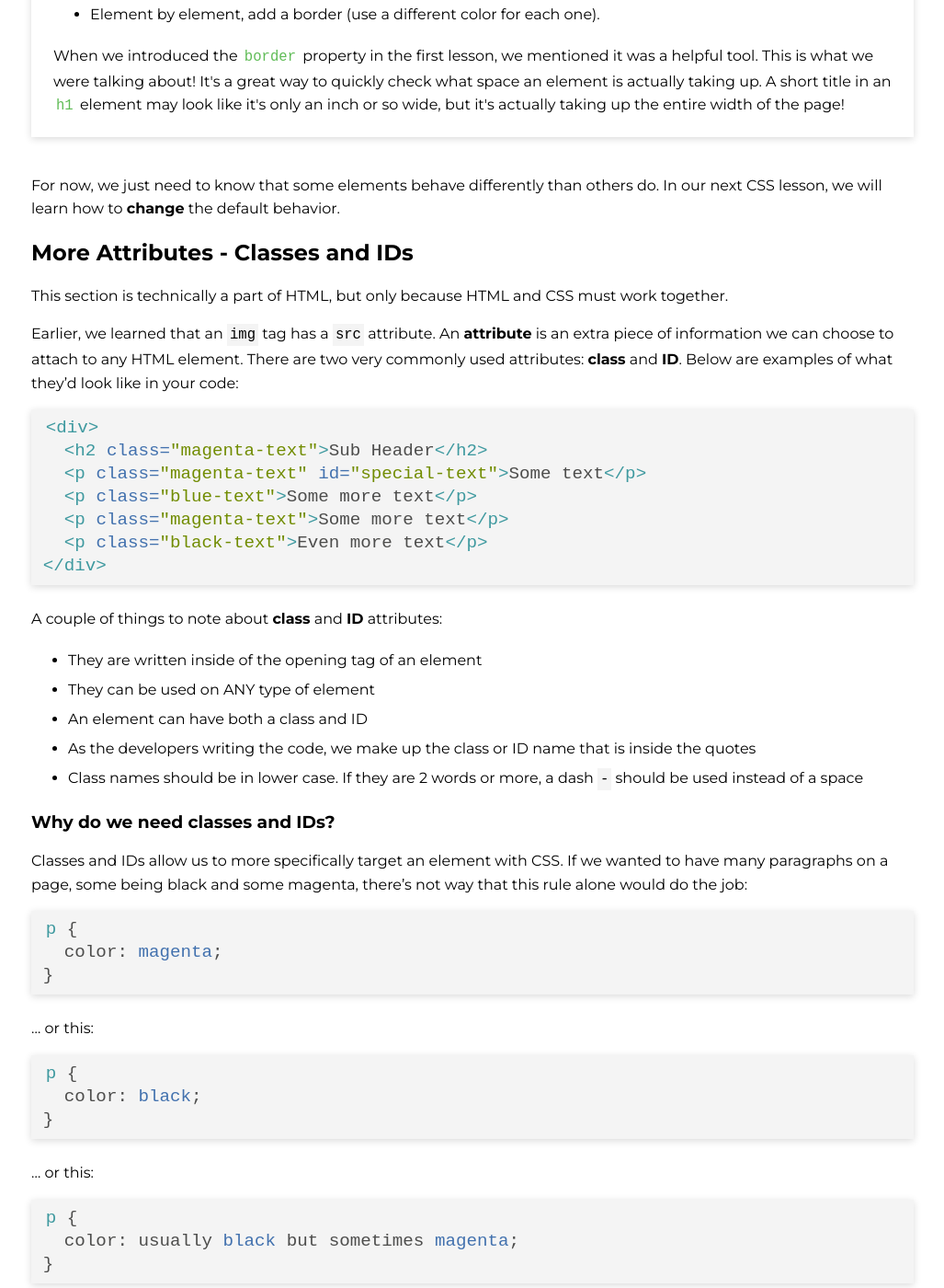
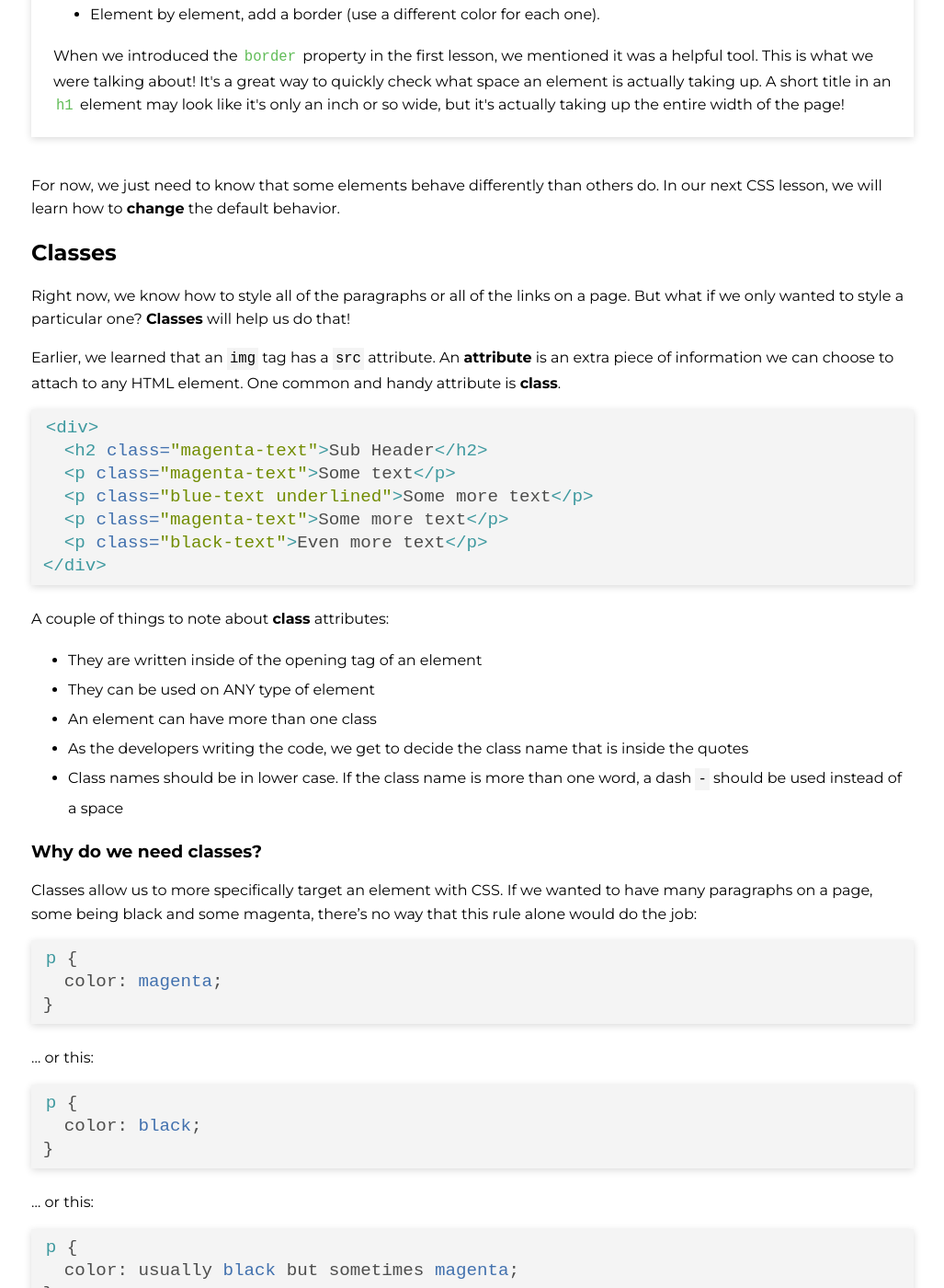
Before and after one commit to ameseee/kwk-curriculum-site, a Jekyll site: the page built from web-app/lessons/html-intermediate/index.md, in a window 1280 px wide and 1400 px high, scrolled down 4281 px. Shown: the whole window at 92% size, without its empty margins (126-1153 px from the left). Built offline with Jekyll 4.4.1, drawn with Linux system fonts in a browser that asks for light colours; nearby versions of some CDN libraries.

Commit message:
Remove ID from Intermediate HTML lesson

````diff
--- a/web-app/lessons/html-intermediate/index.md
+++ b/web-app/lessons/html-intermediate/index.md
@@ -137,32 +137,32 @@ When looking at the markup, you also notice that it’s common for inline elemen
 
 For now, we just need to know that some elements behave differently than others do. In our next CSS lesson, we will learn how to **change** the default behavior.
 
-## More Attributes - Classes and IDs
+## Classes
 
-This section is technically a part of HTML, but only because HTML and CSS must work together.
+Right now, we know how to style all of the paragraphs or all of the links on a page. But what if we only wanted to style a particular one? **Classes** will help us do that!
 
-Earlier, we learned that an `img` tag has a `src` attribute. An **attribute** is an extra piece of information we can choose to attach to any HTML element. There are two very commonly used attributes: **class** and **ID**. Below are examples of what they'd look like in your code:
+Earlier, we learned that an `img` tag has a `src` attribute. An **attribute** is an extra piece of information we can choose to attach to any HTML element. One common and handy attribute is **class**.
 
 ```html
 <div>
   <h2 class="magenta-text">Sub Header</h2>
-  <p class="magenta-text" id="special-text">Some text</p>
-  <p class="blue-text">Some more text</p>
+  <p class="magenta-text">Some text</p>
+  <p class="blue-text underlined">Some more text</p>
   <p class="magenta-text">Some more text</p>
   <p class="black-text">Even more text</p>
 </div>
 ```
 
-A couple of things to note about **class** and **ID** attributes:
+A couple of things to note about **class** attributes:
 - They are written inside of the opening tag of an element
 - They can be used on ANY type of element
-- An element can have both a class and ID
-- As the developers writing the code, we make up the class or ID name that is inside the quotes
-- Class names should be in lower case. If they are 2 words or more, a dash `-` should be used instead of a space
+- An element can have more than one class
+- As the developers writing the code, we get to decide the class name that is inside the quotes
+- Class names should be in lower case. If the class name is more than one word, a dash `-` should be used instead of a space
 
-### Why do we need classes and IDs?
+### Why do we need classes?
 
-Classes and IDs allow us to more specifically target an element with CSS. If we wanted to have many paragraphs on a page, some being black and some magenta, there's not way that this rule alone would do the job:
+Classes allow us to more specifically target an element with CSS. If we wanted to have many paragraphs on a page, some being black and some magenta, there's no way that this rule alone would do the job:
 
 ```css
 p {
````
